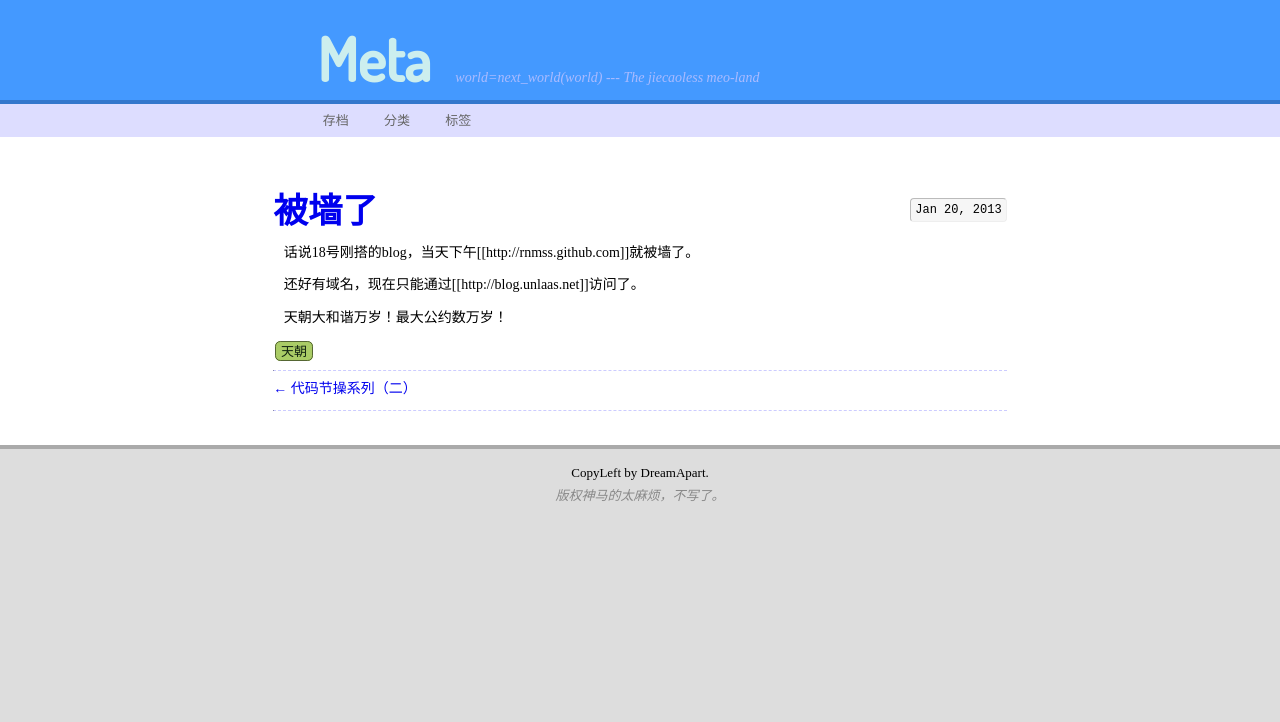
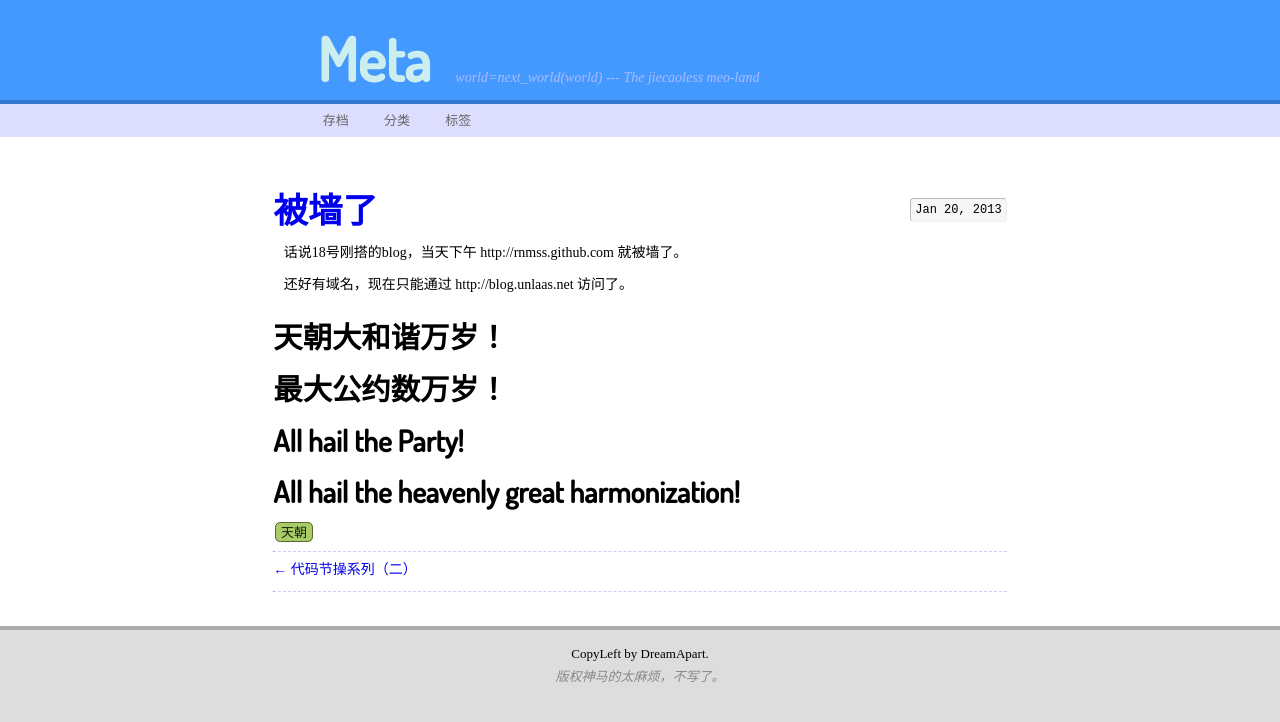
Before and after one commit to RnMss/rnmss.github.com, a Jekyll site: the page built from _posts/2013-01-20-github-gfw.md, in a window 1280 px wide. Shown: the top 722 px of the page. Built offline with Jekyll 4.4.1, drawn with Linux system fonts in a browser that asks for light colours; Markdown is read by kramdown in place of the engine named in the settings; comment, search, counter and statistics services are not loaded.

Commit message:
Update _posts/2013-01-20-github-gfw.md

```diff
--- a/_posts/2013-01-20-github-gfw.md
+++ b/_posts/2013-01-20-github-gfw.md
@@ -8,8 +8,14 @@ tags:
 
 ---
 
-话说18号刚搭的blog，当天下午[[http://rnmss.github.com]]就被墙了。
+话说18号刚搭的blog，当天下午 http://rnmss.github.com 就被墙了。
 
-还好有域名，现在只能通过[[http://blog.unlaas.net]]访问了。
+还好有域名，现在只能通过 http://blog.unlaas.net 访问了。
 
-天朝大和谐万岁！最大公约数万岁！
+## 天朝大和谐万岁！
+
+## 最大公约数万岁！
+
+## All hail the Party!
+
+## All hail the heavenly great harmonization!
```
